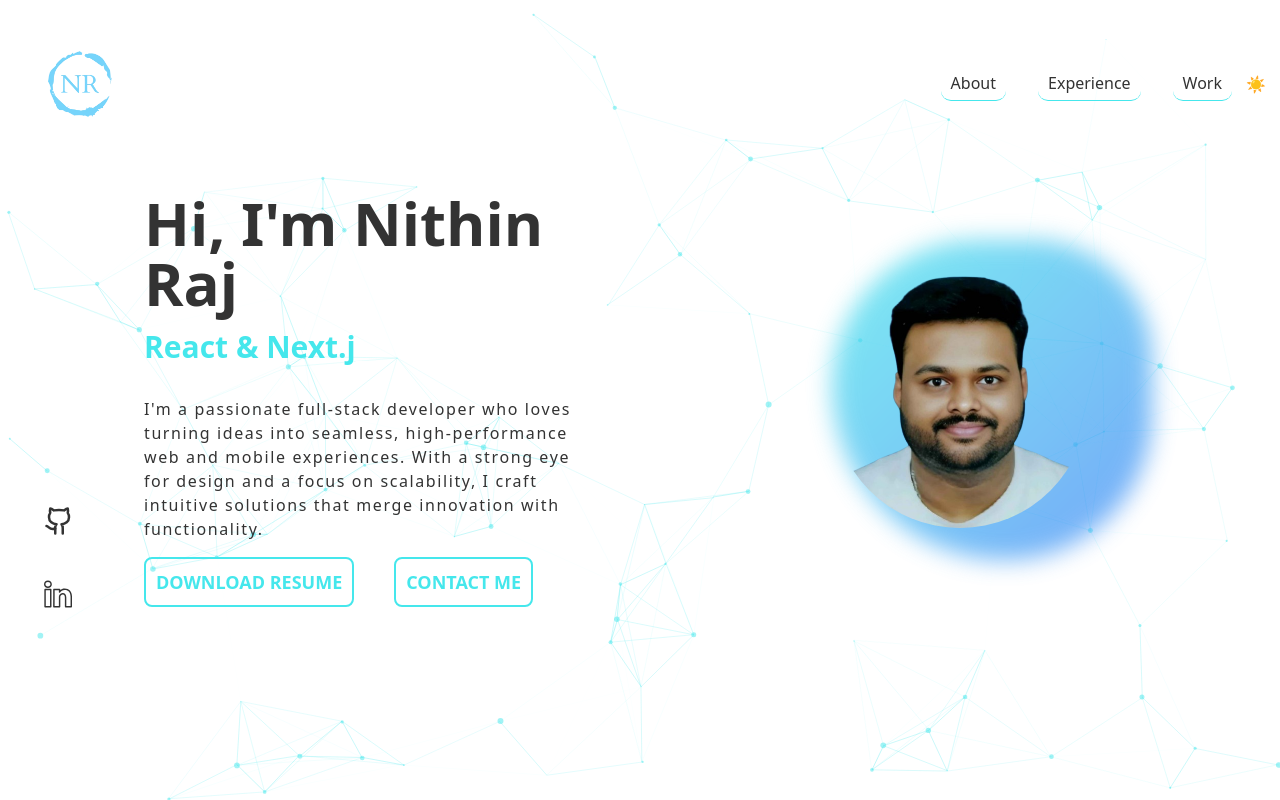
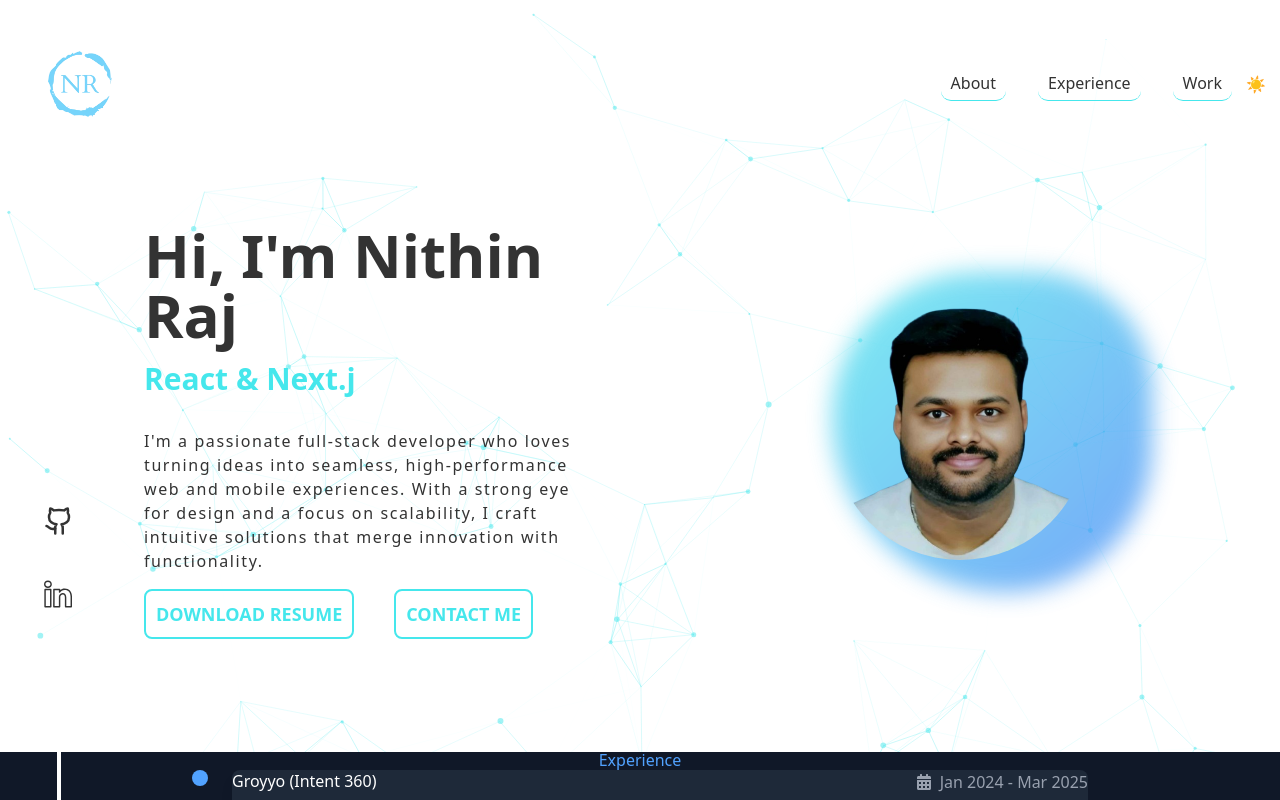
Before and after one commit to nithinRaj031197/next-portfolio, a Next.js app: page / in a window 1280 px wide. Built offline with nearby package versions, Linux system fonts and the light colour scheme.

Commit message:
issue: not able to scroll

```diff
--- a/app/globals.css
+++ b/app/globals.css
@@ -20,6 +20,12 @@ body {
   transition: background-color 0.3s ease, color 0.3s ease;
 }
 
+body,
+html {
+  overflow-x: hidden;
+  overflow-y: auto; /* Ensure vertical scrolling is enabled */
+}
+
 .animated-dotted-background {
   background-color: #0b192e;
   background-image: radial-gradient(#4a5568 1px, transparent 1px);
--- a/app/page.js
+++ b/app/page.js
@@ -1,5 +1,6 @@
 "use client";
 
+import Experience from "@/components/Experience";
 import Header from "@/components/Header";
 import Hero from "@/components/Hero";
 import SocialLinks from "@/components/SocialLinks";
@@ -8,9 +9,14 @@ export default function Home() {
   return (
     <>
       <Header showLogo={true} />
-      <section className="z-50">
-        <Hero />
-      </section>
+      <main style={{ paddingTop: "7rem" }} className="pt-[80px]">
+        <section className="z-50">
+          <Hero />
+        </section>
+        <section id="experience" className="z-50">
+          <Experience />
+        </section>
+      </main>
       <SocialLinks />
     </>
   );
--- /dev/null
+++ b/components/Experience.jsx
@@ -0,0 +1,130 @@
+"use client";
+
+import { motion } from "framer-motion";
+import { useState } from "react";
+import { FaCalendarAlt } from "react-icons/fa";
+
+const experiences = [
+  {
+    name: "Groyyo (Intent 360)",
+    role: "React Developer",
+    shortName: "Groyyo",
+    start: "Jan 2024",
+    end: "Mar 2025",
+    shortDescription: [
+      `Developed and implemented a React component library to improve scalability.`,
+      `Built an AI-powered dashboard with role-based access and analytics.`,
+      `Created a smart order management system using React and Redux.`,
+    ],
+    techStack: ["React.js", "Redux Toolkit", "AWS", "React Query"],
+  },
+  {
+    name: "Kenpath Technologies Pvt Ltd.",
+    role: "Software Engineer",
+    shortName: "Kenpath",
+    start: "Mar 2023",
+    end: "July 2023",
+    shortDescription: [
+      `Developed an AI chatbot for visually impaired users, benefiting 20,000+ people.`,
+      `Built reusable components, reducing development time by 50%.`,
+      `Improved accessibility features for a better user experience.`,
+    ],
+    techStack: ["React.js", "Next.js", "Node.js", "MySQL", "AWS"],
+  },
+  {
+    name: "Ecorework",
+    role: "Freelancer",
+    start: "Jan 2023",
+    end: "Feb 2023",
+    shortDescription: [
+      `Developed APIs and integrated a vendor registration form.`,
+      `Enhanced frontend UI for responsiveness and a smooth user experience.`,
+    ],
+  },
+  {
+    name: "Exzatech Consulting Services Pvt Ltd.",
+    role: "Associate Software Developer",
+    start: "Nov 2021",
+    end: "Dec 2022",
+    shortDescription: [
+      `Developed Health Vault and Civil Registration System projects.`,
+      `Built 50+ APIs using NestJS and integrated them into the frontend.`,
+      `Re-engineered modules to optimize performance.`,
+    ],
+    techStack: ["React.js", "Node.js", "Nest.js", "Angular", "PostgreSQL"],
+  },
+  {
+    name: "Pixbit Solutions",
+    role: "ReactJs Developer (Trainee)",
+    start: "July 2021",
+    end: "Oct 2021",
+    shortDescription: [
+      `Trained in React.js, TypeScript, ReduxToolkit, and Material-UI 5.`,
+      `Developed reusable form components, autocomplete, and infinite scrolling.`,
+    ],
+  },
+];
+
+const Experience = () => {
+  const [activeIndex, setActiveIndex] = useState(null);
+
+  return (
+    <div className=" flex justify-center items-center bg-gray-900 text-white py-10">
+      <div className="w-full max-w-4xl px-4 sm:px-8">
+        <h2 className="text-4xl font-bold text-center mb-10 text-blue-400">Experience</h2>
+
+        <div className="overflow-auto max-h-[70vh] space-y-10">
+          {experiences.map((exp, index) => (
+            <motion.div
+              key={index}
+              className="relative flex gap-6 items-start group"
+              initial={{ opacity: 0, x: -50 }}
+              whileInView={{ opacity: 1, x: 0 }}
+              viewport={{ once: true }}
+              transition={{ duration: 0.6, ease: "easeOut" }}
+            >
+              {/* Timeline Dot */}
+              <div className="flex flex-col items-center">
+                <div className="w-4 h-4 bg-blue-400 rounded-full"></div>
+                {index !== experiences.length - 1 && <div className="w-1 h-full bg-blue-400 opacity-50 mt-2"></div>}
+              </div>
+
+              {/* Experience Card */}
+              <div className="p-6 bg-gray-800 rounded-lg shadow-lg w-full cursor-pointer">
+                <div className="flex justify-between items-center">
+                  <h3 className="text-2xl font-semibold">{exp.name}</h3>
+                  <div className="flex items-center gap-2 text-gray-400">
+                    <FaCalendarAlt />{" "}
+                    <span>
+                      {exp.start} - {exp.end}
+                    </span>
+                  </div>
+                </div>
+
+                <p className="text-lg text-blue-300">{exp.role}</p>
+
+                <ul className="mt-3 list-disc pl-5 space-y-2 text-gray-300">
+                  {exp.shortDescription.map((desc, i) => (
+                    <li key={i}>{desc}</li>
+                  ))}
+                </ul>
+
+                {exp.techStack && (
+                  <div className="mt-3 flex flex-wrap gap-2">
+                    {exp.techStack.map((tech, i) => (
+                      <span key={i} className="px-2 py-1 bg-blue-600 rounded text-xs">
+                        {tech}
+                      </span>
+                    ))}
+                  </div>
+                )}
+              </div>
+            </motion.div>
+          ))}
+        </div>
+      </div>
+    </div>
+  );
+};
+
+export default Experience;
--- a/components/Hero.jsx
+++ b/components/Hero.jsx
@@ -6,11 +6,11 @@ import ParticlesBackground from "./ParticlesBackground";
 
 const Hero = () => {
   return (
-    <div className="flex justify-center items-center min-h-screen z-50">
+    <div className="flex justify-center items-center z-50">
       <ParticlesBackground />
 
       <motion.div
-        className="min-h-screen flex-1 flex items-center justify-center"
+        className="flex-1 flex items-center justify-center"
         initial={{ x: "-100vw", opacity: 0 }}
         animate={{ x: 0, opacity: 1 }}
         transition={{ duration: 1, ease: "easeOut" }}
@@ -44,7 +44,7 @@ const Hero = () => {
       </motion.div>
 
       <motion.div
-        className="min-h-screen flex-1 flex items-center justify-center"
+        className="flex-1 flex items-center justify-center"
         initial={{ x: "100vw", opacity: 0 }}
         animate={{ x: 0, opacity: 1 }}
         transition={{ duration: 1, ease: "easeOut" }}
```
